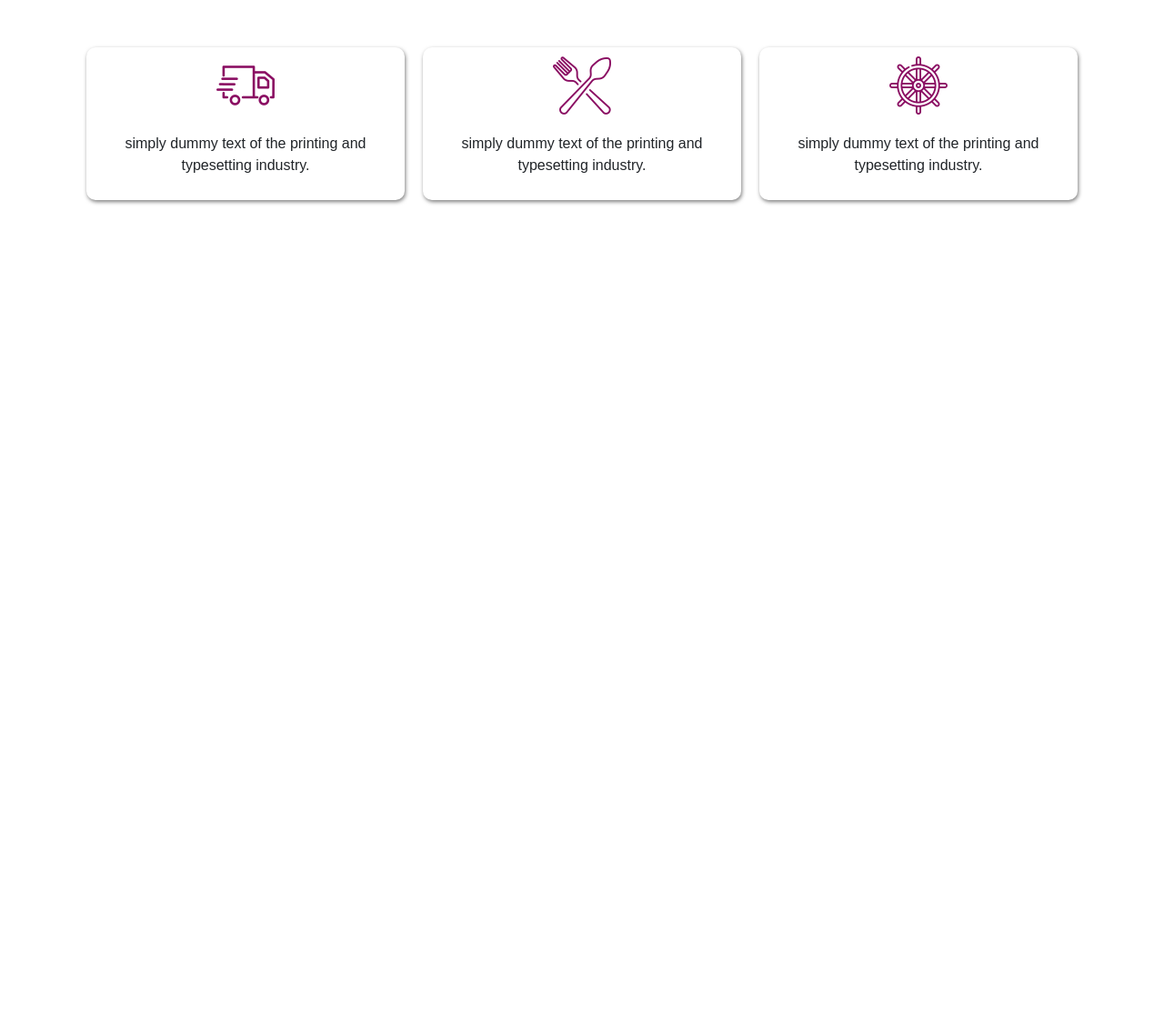
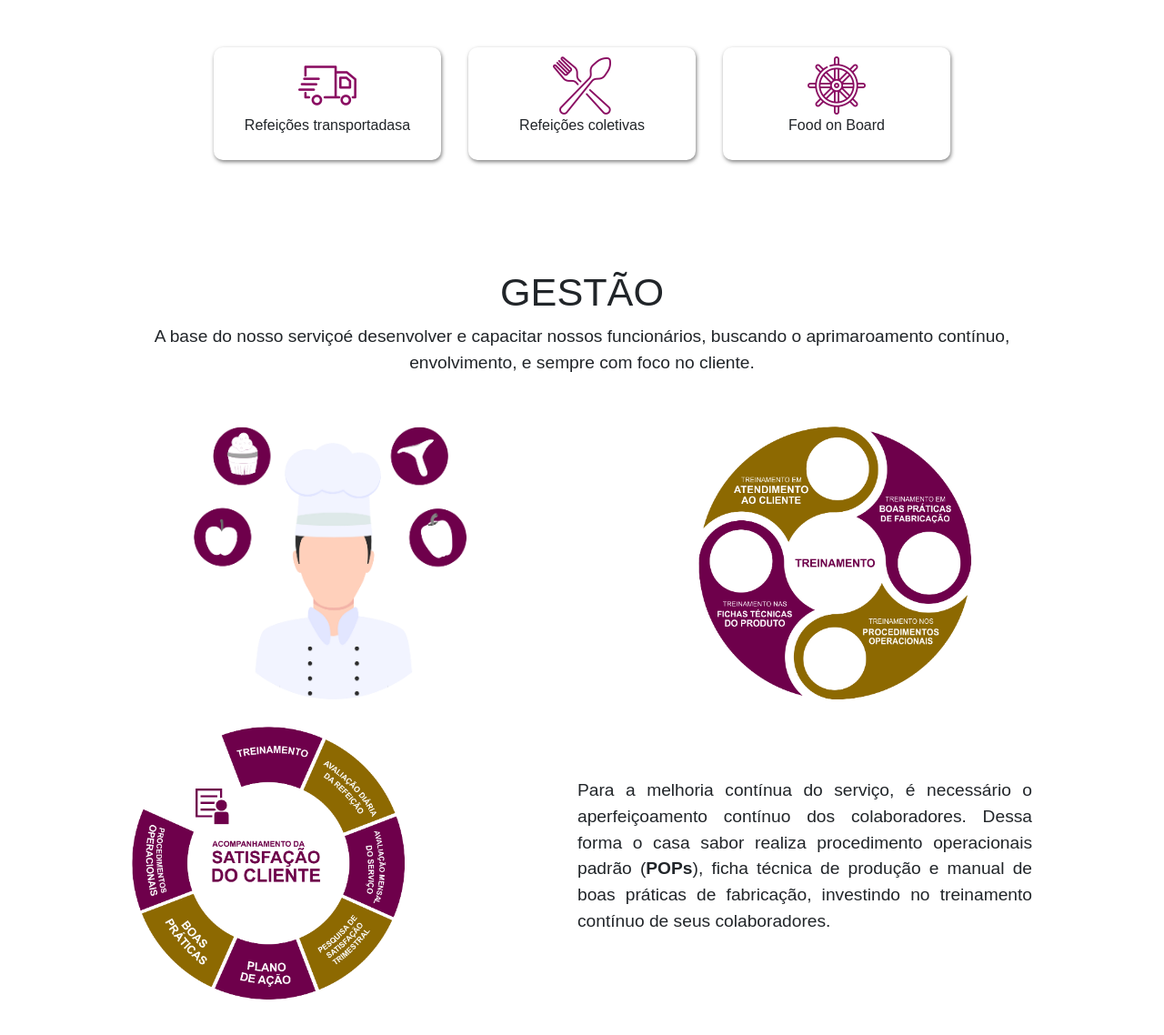
Before and after one commit to devpolatto/CasaSabor, a website: page src/index.html in a window 1280 px wide. Shown: the part 628-1766 px from the top of the page at 91% size. Before the commit the page ends 928 px from the top, so only its background shows below. Drawn offline with nearby package versions, Linux system fonts and the light colour scheme.

Commit message:
julho-22 14:03

```diff
--- a/src/css&sass/style.scss
+++ b/src/css&sass/style.scss
@@ -96,8 +96,13 @@
     text-align: center;
     align-items: center;
     .servicos-icons {
+        justify-content: center;
+        display: flex;
         .items {
-            margin: 0 10px;
+            align-items: center;
+            justify-content: center;
+            width: 250px;
+            margin: 0 15px;
             padding: 10px 20px;
             position: relative;
             border-radius: 10px;
@@ -112,9 +117,9 @@
             box-shadow: 2px 3px 5px rgba(0, 0, 0, .4);
             }
         }
-        display: flex;
+
         a img {
-            margin-bottom: 20px;
+            //margin-bottom: 10px;
         }
     }
 }
@@ -129,5 +134,66 @@
 }
 
 
+#section3 {
+    padding: 20px 0;
+    display: block;
+    text-align: center;
+    align-items: center;
+    .title{
+        padding: 20px 60px;
+        h2 {
+            font-size: 2.7em;
+            text-transform: uppercase;
+        }
+        p {
+            text-align: center;
+            font-size: 1.2em;
+        }
+    }
+    .modelos-img {
+        margin-top: 20px;
+        display: flex;
+        text-align: center;
+        justify-content: center;
+        img {
+            margin: 0 auto;
+            height: 300px;
+            width: 300px;
+        }
+    }
+    .satisfacao {
+        display: flex;
+        text-align: center;
+        align-items: center;
+        padding: 30px 60px;
+        img {
+            height: 300px;
+            width: 300px;
+        }
+        p{
+            margin-left: auto;
+            width: 500px;
+            text-align: justify;
+            font-size: 1.2em;
+        }
+    }
+}
+
+@media screen and (max-width: 450px) {
+    #section3 .modelos-img {
+        display: block;
+    }
+    #section3 .modelos-img img {
+        height: 230px;
+        width: 230px;
+    }
+    #section3 .title {
+        padding: 5px 0;
+    }
+    #section3 .modelos-img img {
+        margin: 10px auto;
+    }
+}
+
 
 @import "../../node_modules/bootstrap/scss/bootstrap.scss"
--- a/src/index.html
+++ b/src/index.html
@@ -41,14 +41,14 @@
           <img class="d-block w-100" src="../img/mesa.jpg" alt="Terceiro Slide">
         </div>
       </div>
-      <!--<a class="carousel-control-prev" href="#carouselExampleFade" role="button" data-slide="prev">
+      <a class="carousel-control-prev" href="#carouselExampleFade" role="button" data-slide="prev">
         <span class="carousel-control-prev-icon" aria-hidden="true"></span>
         <span class="sr-only">Anterior</span>
       </a>
       <a class="carousel-control-next" href="#carouselExampleFade" role="button" data-slide="next">
         <span class="carousel-control-next-icon" aria-hidden="true"></span>
         <span class="sr-only">Próximo</span>
-      </a>-->
+      </a>
     </div>
   </div>
 
@@ -57,19 +57,43 @@
       <div class="servicos-icons">
         <div class="items">
           <a href="#"><img src="../img/icons/delivery-truck.png" alt=""></a>
-          <p>simply dummy text of the printing and typesetting industry.</p>
+          <p>Refeições transportadasa</p>
         </div>
         <div class="items">
           <a href="#"><img src="../img/icons/fork.png" alt=""></a>
-          <p>simply dummy text of the printing and typesetting industry.</p>
+          <p>Refeições coletivas</p>
         </div>
         <div class="items">
           <a href="#"><img src="../img/icons/steering-wheel.png" alt=""></a>
-          <p>simply dummy text of the printing and typesetting industry.</p>
+          <p>Food on Board</p>
         </div>
       </div>
     </div>
   </div>
+
+
+  <div id="section3">
+    <div class="container">
+        <div class="title">
+            <h2>gestão</h2>
+            <p>A base do nosso serviçoé desenvolver e capacitar nossos funcionários,
+              buscando o aprimaroamento contínuo, envolvimento, e sempre com foco no cliente.</p>
+          </div>
+          <div class="modelos-img">
+            <img src="../img/cozinheiro-casa-sabor.png" alt="cozinheiro">
+            <img src="../img/sistema-gestao.png" alt="sistema de gestão">
+          </div>
+          <div class="satisfacao">
+            <img src="../img/satisfacao.png" alt="satisfacao">
+            <p>Para a melhoria contínua do serviço, é necessário o aperfeiçoamento contínuo dos colaboradores.
+              Dessa forma  o casa sabor realiza procedimento operacionais padrão (<strong>POPs</strong>), ficha técnica
+              de produção e manual de boas práticas de fabricação, investindo no treinamento contínuo de seus
+              colaboradores.
+            </p>
+          </div>
+    </div>
+  </div>
+
 
   <!-- meu scripts -->
   <script src="js/menu_fullscreen.js"></script>
```
Also changed, not shown: img/cozinheiro-casa-sabor.png (added), img/galeria.jpg (added), img/satisfacao.png (added), img/sistema-gestao.png (added), src/css&sass/style.css, 1 other file.
